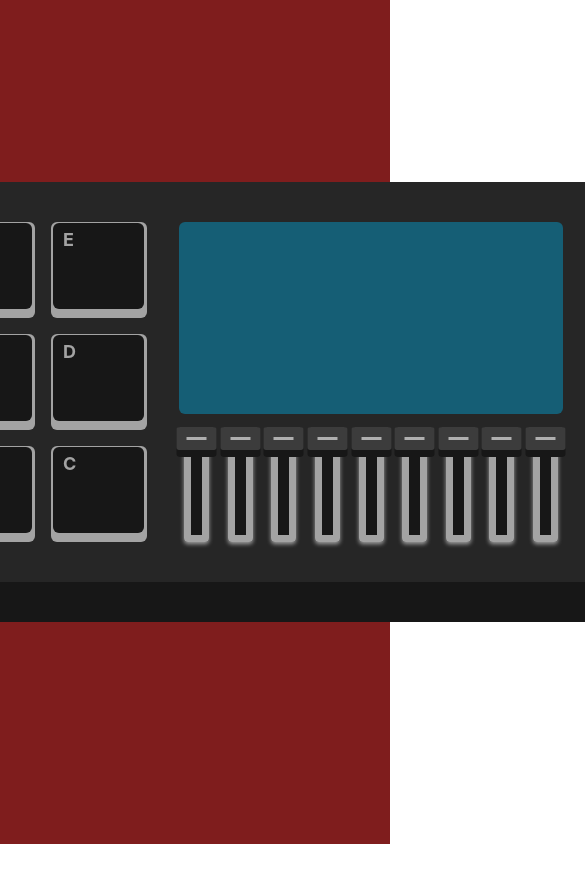
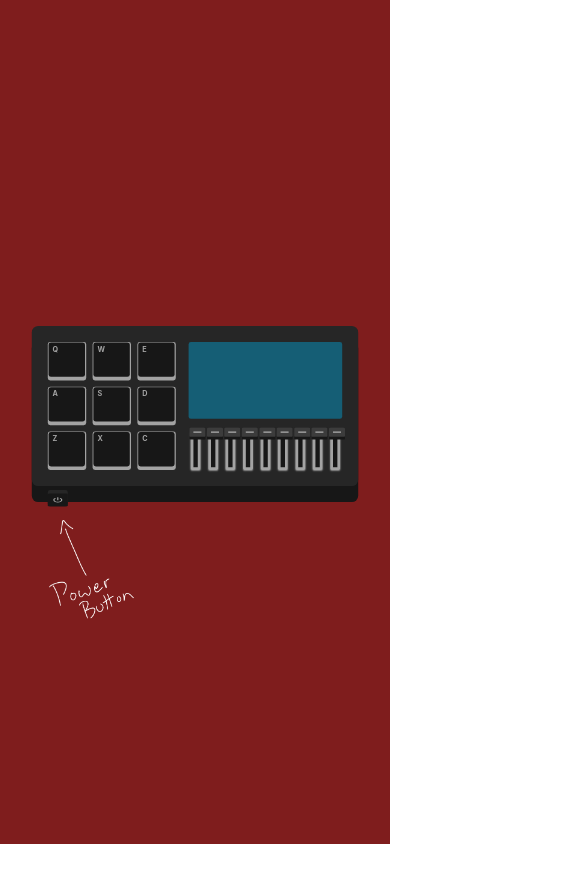
Before and after one commit to clairox/drum-machine, a React (Create React App) app: page / in a window 390 px wide. Shown: the top 882 px of the page, 585 px wide, since content can reach past the window. After the commit the page ends 844 px from the top, so only its background shows below. Built offline with nearby package versions, Linux system fonts and the light colour scheme.

Commit message:
Updated stying

```diff
--- a/src/components/DrumMachine.tsx
+++ b/src/components/DrumMachine.tsx
@@ -59,7 +59,10 @@ const DrumMachine: FunctionComponent = () => {
 	const program: MutableRefObject<ProgramItem[]> = useRef(new AudioClipLoader().getProgram());
 
 	return (
-		<div id="drum-machine" className="bg-neutral-900 rounded-2xl gap-8 h-[400px] min-w-[816px]">
+		<div
+			id="drum-machine"
+			className="bg-neutral-900 rounded-2xl gap-8 h-[400px] scale-[0.4] sm:scale-[0.7] md:scale-[0.85] lg:scale-100 min-w-[816px]"
+		>
 			<div className="relative bottom-[40px] flex bg-neutral-800 p-10 rounded-2xl gap-8">
 				<div id="drum-pad-container" className="grid grid-cols-3 gap-4">
 					{dpConfig.map((item, idx) => {
```
